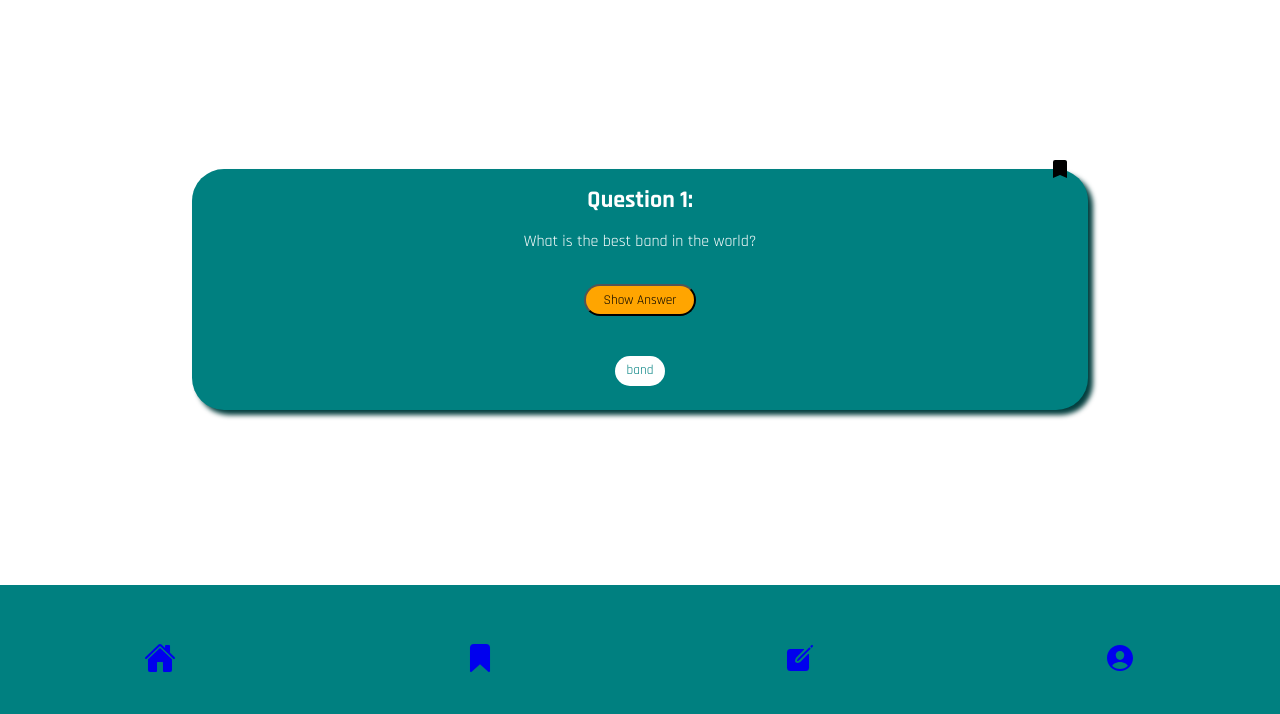
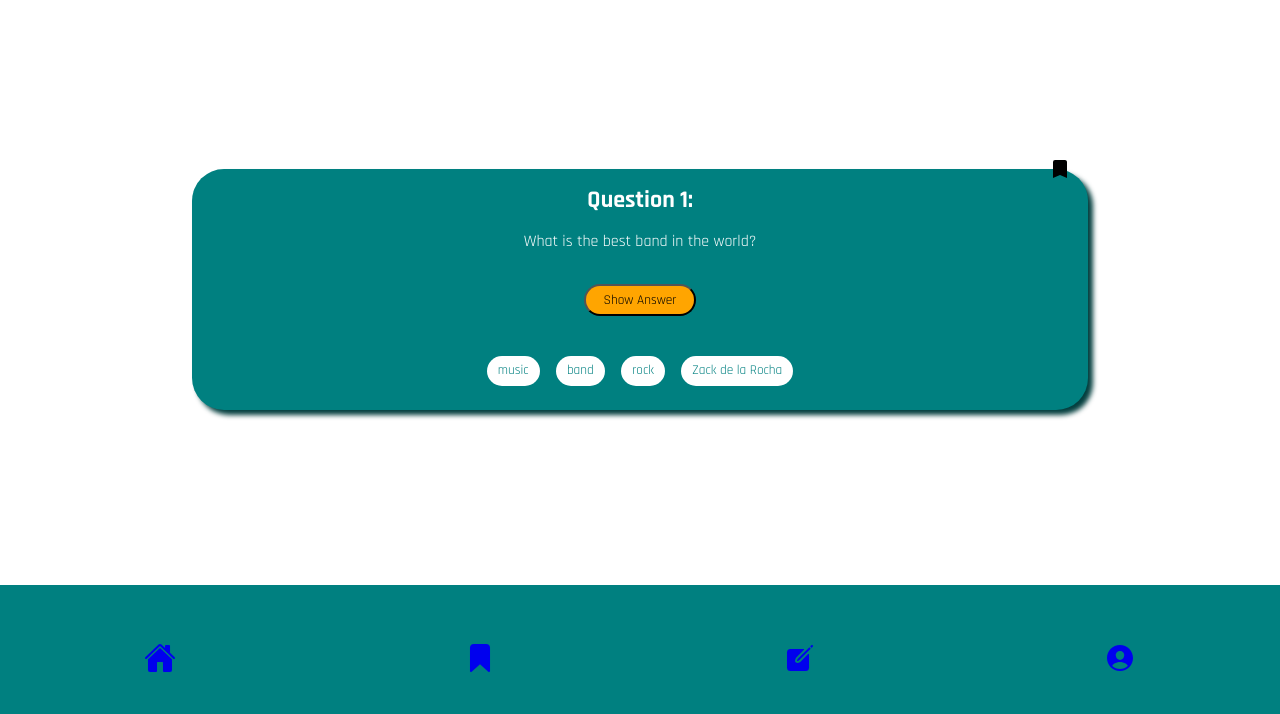
Before and after one commit to JoaLehma/Personal-Quiz-App, a plain HTML site: page index.html in a window 1280 px wide. Shown: the part 63-777 px from the top of the page. Drawn offline with nearby package versions, Linux system fonts and the light colour scheme.

Commit message:
Update Question Cards

```diff
--- a/Question-Card/question-card.css
+++ b/Question-Card/question-card.css
@@ -25,7 +25,7 @@
   text-align: center;
 }
 
-.tags__liste {
+.tags__list {
   display: flex;
   justify-content: space-around;
   flex-wrap: wrap;
@@ -42,7 +42,3 @@
   margin: 0.5rem;
   border-radius: 2rem;
 }
-
-ion-icon {
-  font-size: 32px;
-}
--- a/Question-Card/question-card.js
+++ b/Question-Card/question-card.js
@@ -22,7 +22,7 @@ export default function CreateCards() {
 
   const main = document.querySelector('[data-js="main"]');
 
-  questionCards.forEach((card, index) => {
+  questionCards.forEach((card) => {
     /* Container */
     const container = document.createElement("article");
     container.classList.add("question__card");
@@ -45,12 +45,12 @@ export default function CreateCards() {
     /* Title */
     const question = document.createElement("h2");
     question.classList.add("question__headline");
-    question.innerText = questionCards[index].title;
+    question.innerText = card.title;
     container.append(question);
-    /* Frage */
+    /* Question */
     const questionText = document.createElement("p");
     questionText.classList.add("question__text");
-    questionText.innerText = questionCards[index].question;
+    questionText.innerText = card.question;
     container.append(questionText);
     /* Button */
     const button = document.createElement("button");
@@ -67,24 +67,23 @@ export default function CreateCards() {
     });
 
     container.append(button);
-    /* Antwort */
+    /* Answer */
     const answerText = document.createElement("p");
     answerText.classList.add("display__none");
-    answerText.innerText = questionCards[index].answer;
+    answerText.innerText = card.answer;
     answerText.setAttribute("data-js", "answerText");
     container.append(answerText);
 
     /* Tags */
     const tags = document.createElement("ul");
-    tags.classList.add("tags__liste");
+    tags.classList.add("tags__list");
     container.append(tags);
 
-    const list = document.createElement("li");
-    tags.append(list);
-
-    const buttonList = document.createElement("button");
-    buttonList.classList.add("tags__button");
-    list.append(buttonList);
-    buttonList.innerText = questionCards[index].tags[1];
+    card.tags.forEach((tag) => {
+      const newTag = document.createElement("button");
+      newTag.innerText = tag;
+      newTag.classList.add("tags__button");
+      tags.append(newTag);
+    });
   });
 }
--- a/css/main.css
+++ b/css/main.css
@@ -1 +1 @@
-@import url(./question-card.css);
+@import url(../Question-Card/question-card.css);
--- a/css/nav.css
+++ b/css/nav.css
@@ -11,3 +11,7 @@
   border-top: solid 2px var(--primary-contrast-color);
   align-items: center;
 }
+
+ion-icon {
+  font-size: 32px;
+}
--- a/styles.css
+++ b/styles.css
@@ -2,7 +2,7 @@
 @import url(./css/header.css);
 @import url(./css/main.css);
 @import url(./css/nav.css);
-@import url(./css/question-card.css);
+@import url(./Question-Card/question-card.css);
 @import url(./css/creacte.css);
 @import url(./bookmark/bookmark.css);
 @import url(./AnswerButton/answerButton.css);
```
